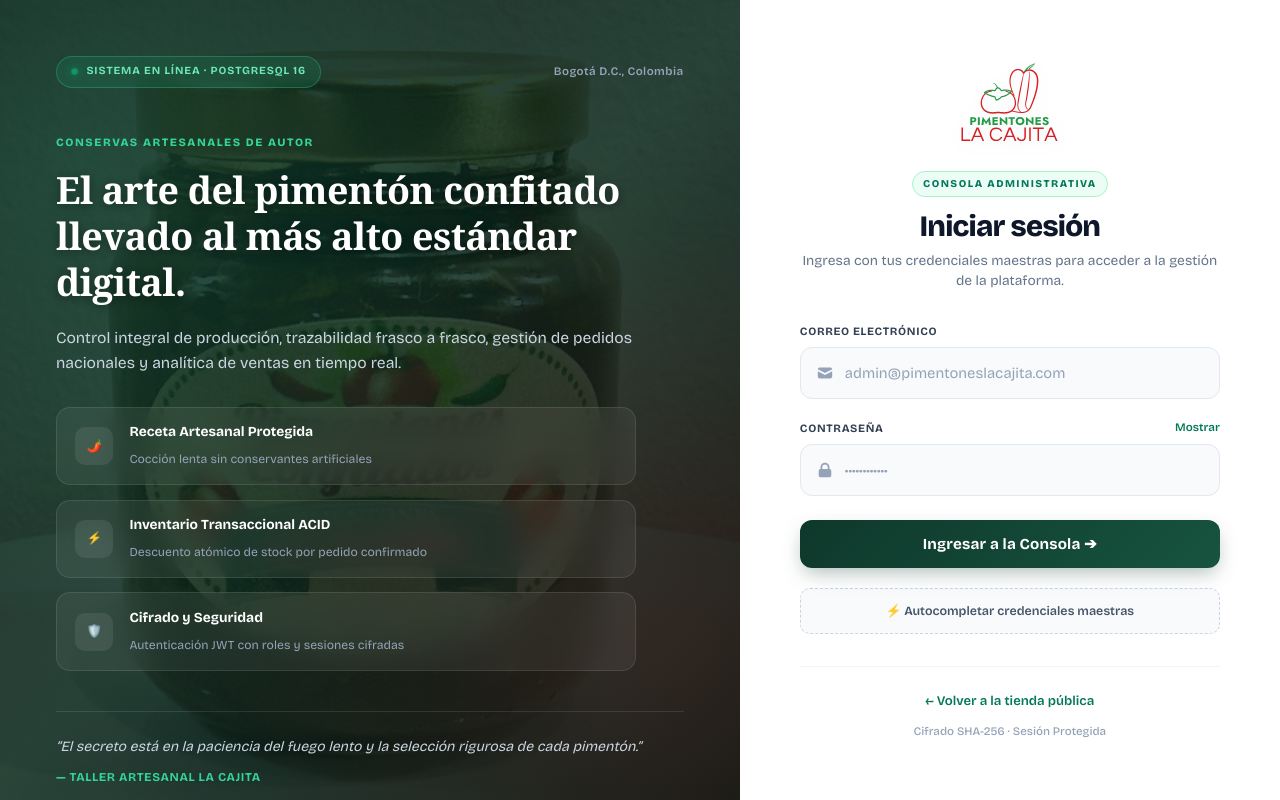
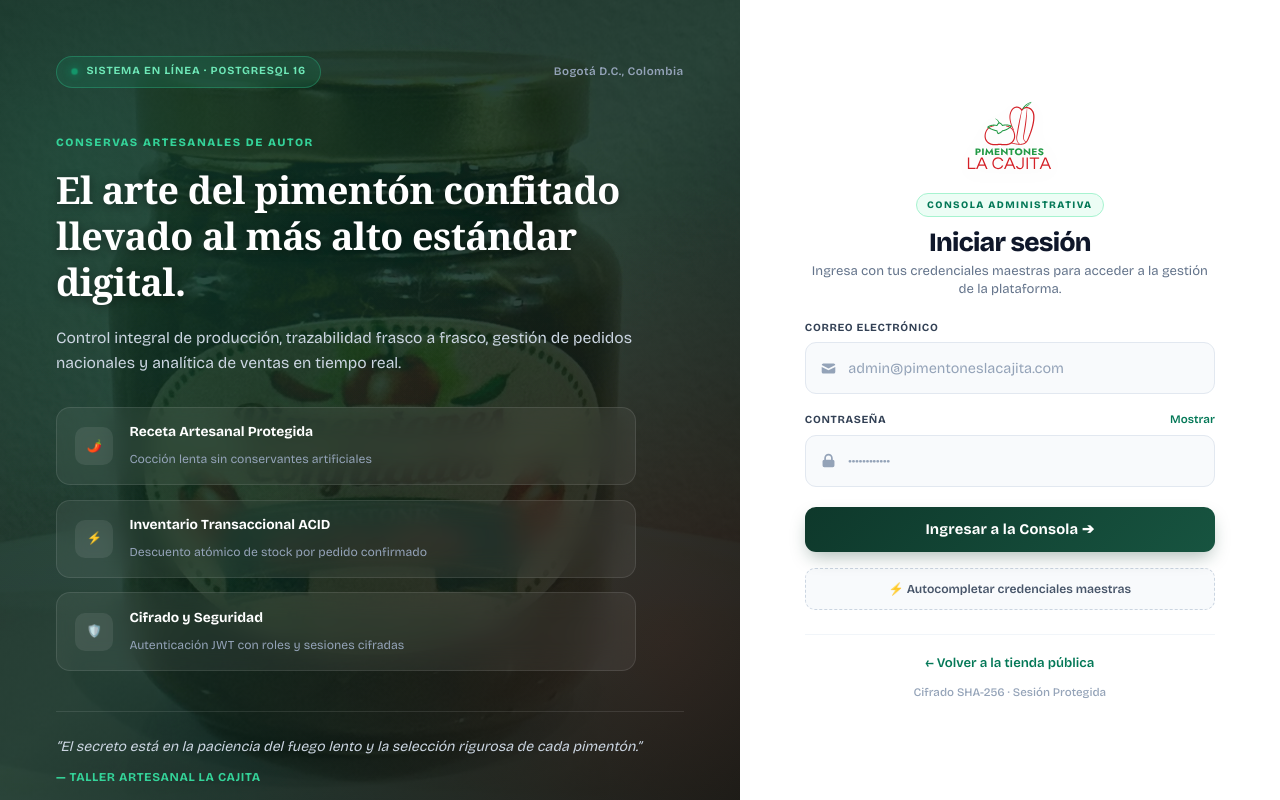
Before and after one commit to Pimentones-La-Cajita/pimentones-ecommerce-frontend, a Next.js app: page /admin in a window 1280 px wide. Built offline with nearby package versions, Linux system fonts and the light colour scheme.

Commit message:
perf(ui): optimize login vertical rhythm for zero-scroll on desktop

```diff
--- a/app/globals.css
+++ b/app/globals.css
@@ -2313,63 +2313,63 @@ input[aria-invalid='true'], select[aria-invalid='true'] { border-color: var(--re
   display: flex;
   align-items: center;
   justify-content: center;
-  padding: 3rem 2.5rem;
+  padding: 2rem 2.5rem;
   background: #ffffff;
   overflow-y: auto;
 }
 
 .admin-form-card {
   width: 100%;
-  max-width: 420px;
+  max-width: 410px;
   display: flex;
   flex-direction: column;
 }
 
 .admin-form-header {
   text-align: center;
-  margin-bottom: 2rem;
+  margin-bottom: 1.35rem;
 }
 
 .admin-logo-wrapper {
-  margin-bottom: 1.25rem;
+  margin-bottom: 0.85rem;
   display: flex;
   justify-content: center;
 }
 
 .admin-official-brand-logo {
-  height: 90px;
+  height: 78px;
   width: auto;
-  max-width: 190px;
+  max-width: 180px;
   object-fit: contain;
-  filter: drop-shadow(0 4px 10px rgba(0, 0, 0, 0.06));
+  filter: drop-shadow(0 4px 10px rgba(0, 0, 0, 0.05));
 }
 
 .admin-access-badge {
   display: inline-block;
-  font-size: 0.65rem;
+  font-size: 0.62rem;
   font-weight: 800;
   letter-spacing: 0.14em;
   color: #047857;
   background: #ecfdf5;
   border: 1px solid #a7f3d0;
-  padding: 0.25rem 0.65rem;
+  padding: 0.2rem 0.65rem;
   border-radius: 9999px;
   text-transform: uppercase;
-  margin-bottom: 0.85rem;
+  margin-bottom: 0.65rem;
 }
 
 .admin-form-title {
   font-family: inherit;
-  font-size: 1.85rem;
+  font-size: 1.65rem;
   font-weight: 800;
   color: #0f172a;
-  margin: 0 0 0.5rem;
+  margin: 0 0 0.35rem;
   letter-spacing: -0.025em;
 }
 
 .admin-form-subtitle {
-  font-size: 0.86rem;
-  line-height: 1.45;
+  font-size: 0.82rem;
+  line-height: 1.4;
   color: #64748b;
   margin: 0;
 }
@@ -2377,17 +2377,17 @@ input[aria-invalid='true'], select[aria-invalid='true'] { border-color: var(--re
 .admin-login-form {
   display: flex;
   flex-direction: column;
-  gap: 1.25rem;
+  gap: 1.05rem;
 }
 
 .admin-field-group {
   display: flex;
   flex-direction: column;
-  gap: 0.45rem;
+  gap: 0.35rem;
 }
 
 .admin-field-label {
-  font-size: 0.7rem;
+  font-size: 0.68rem;
   font-weight: 700;
   letter-spacing: 0.06em;
   color: #334155;
@@ -2421,21 +2421,21 @@ input[aria-invalid='true'], select[aria-invalid='true'] { border-color: var(--re
 
 .field-svg-icon {
   position: absolute;
-  left: 1rem;
-  width: 18px;
-  height: 18px;
+  left: 0.95rem;
+  width: 17px;
+  height: 17px;
   color: #94a3b8;
   pointer-events: none;
 }
 
 .admin-text-input {
   width: 100%;
-  height: 48px;
-  padding: 0 1rem 0 2.75rem;
+  height: 44px;
+  padding: 0 1rem 0 2.65rem;
   background: #f8fafc;
   border: 1.5px solid #e2e8f0;
-  border-radius: 12px;
-  font-size: 0.92rem;
+  border-radius: 11px;
+  font-size: 0.9rem;
   color: #0f172a;
   outline: none;
   box-sizing: border-box;
@@ -2457,19 +2457,19 @@ input[aria-invalid='true'], select[aria-invalid='true'] { border-color: var(--re
   display: flex;
   align-items: flex-start;
   gap: 0.65rem;
-  padding: 0.85rem 1rem;
+  padding: 0.75rem 0.95rem;
   background: #fef2f2;
   border: 1px solid #fecaca;
   border-radius: 10px;
   color: #b91c1c;
-  font-size: 0.84rem;
+  font-size: 0.82rem;
   line-height: 1.4;
   animation: shakeAlert 0.3s ease;
 }
 
 .alert-svg-icon {
-  width: 18px;
-  height: 18px;
+  width: 17px;
+  height: 17px;
   color: #dc2626;
   flex-shrink: 0;
   margin-top: 1px;
@@ -2483,7 +2483,7 @@ input[aria-invalid='true'], select[aria-invalid='true'] { border-color: var(--re
 
 .admin-primary-btn {
   position: relative;
-  height: 48px;
+  height: 45px;
   width: 100%;
   display: flex;
   align-items: center;
@@ -2491,20 +2491,20 @@ input[aria-invalid='true'], select[aria-invalid='true'] { border-color: var(--re
   background: linear-gradient(135deg, #0e382b 0%, #175440 100%);
   color: #ffffff;
   border: none;
-  border-radius: 12px;
-  font-size: 0.95rem;
+  border-radius: 11px;
+  font-size: 0.92rem;
   font-weight: 700;
   letter-spacing: 0.01em;
   cursor: pointer;
-  box-shadow: 0 8px 20px -4px rgba(14, 56, 43, 0.35);
+  box-shadow: 0 8px 18px -4px rgba(14, 56, 43, 0.35);
   transition: all 0.2s cubic-bezier(0.16, 1, 0.3, 1);
-  margin-top: 0.25rem;
+  margin-top: 0.2rem;
 }
 
 .admin-primary-btn:hover:not(:disabled) {
   background: linear-gradient(135deg, #124737 0%, #1e6950 100%);
   transform: translateY(-1px);
-  box-shadow: 0 12px 24px -4px rgba(14, 56, 43, 0.45);
+  box-shadow: 0 12px 22px -4px rgba(14, 56, 43, 0.45);
 }
 
 .admin-primary-btn:active:not(:disabled) {
@@ -2540,12 +2540,12 @@ input[aria-invalid='true'], select[aria-invalid='true'] { border-color: var(--re
   align-items: center;
   justify-content: center;
   gap: 0.45rem;
-  padding: 0.75rem 1rem;
+  padding: 0.65rem 0.95rem;
   background: #f8fafc;
   border: 1px dashed #cbd5e1;
   border-radius: 10px;
   color: #475569;
-  font-size: 0.78rem;
+  font-size: 0.76rem;
   font-weight: 600;
   cursor: pointer;
   transition: all 0.15s ease;
@@ -2558,13 +2558,13 @@ input[aria-invalid='true'], select[aria-invalid='true'] { border-color: var(--re
 }
 
 .admin-form-footer {
-  margin-top: 2rem;
-  padding-top: 1.5rem;
+  margin-top: 1.5rem;
+  padding-top: 1.15rem;
   border-top: 1px solid #f1f5f9;
   display: flex;
   flex-direction: column;
   align-items: center;
-  gap: 0.75rem;
+  gap: 0.65rem;
 }
 
 .admin-return-link {
```
